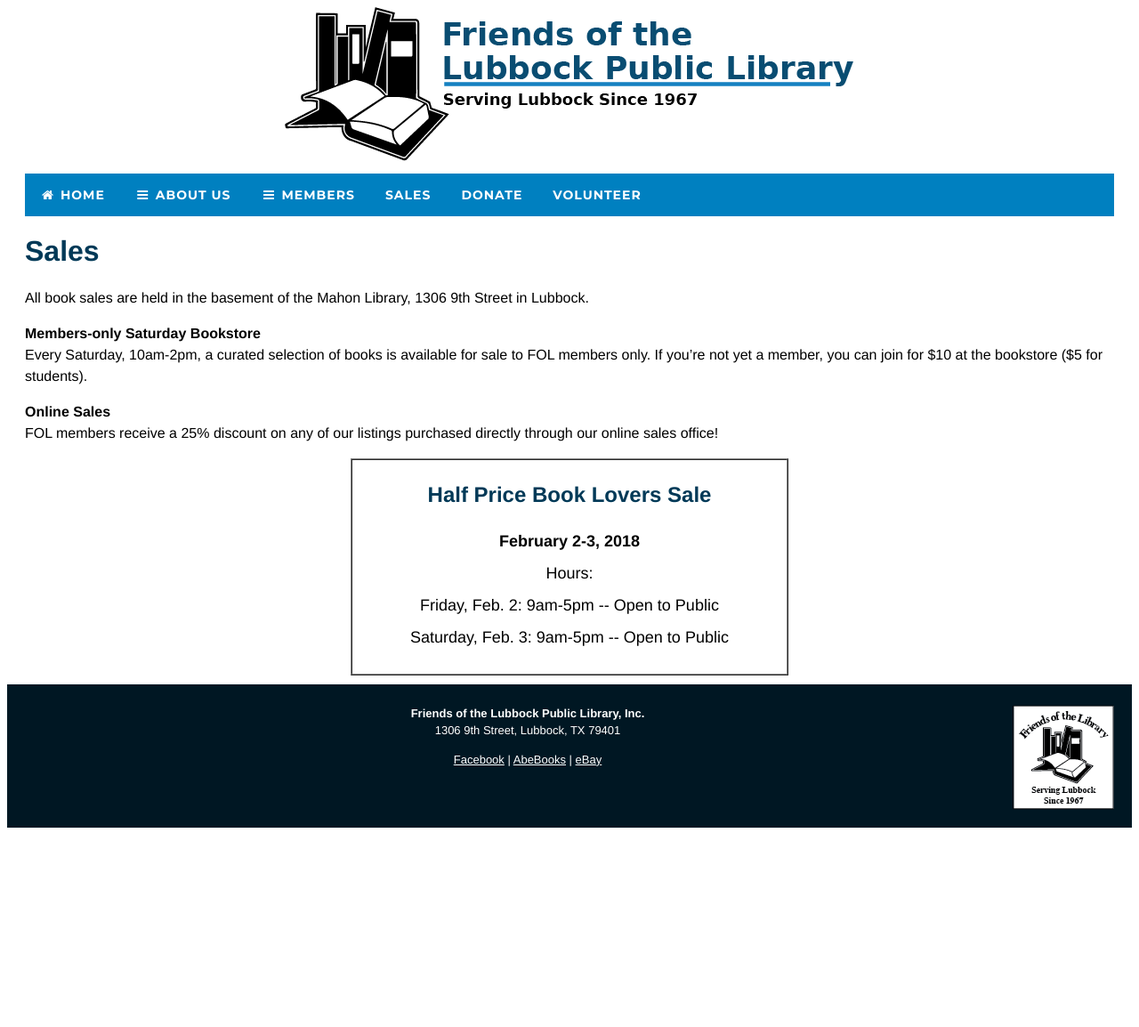
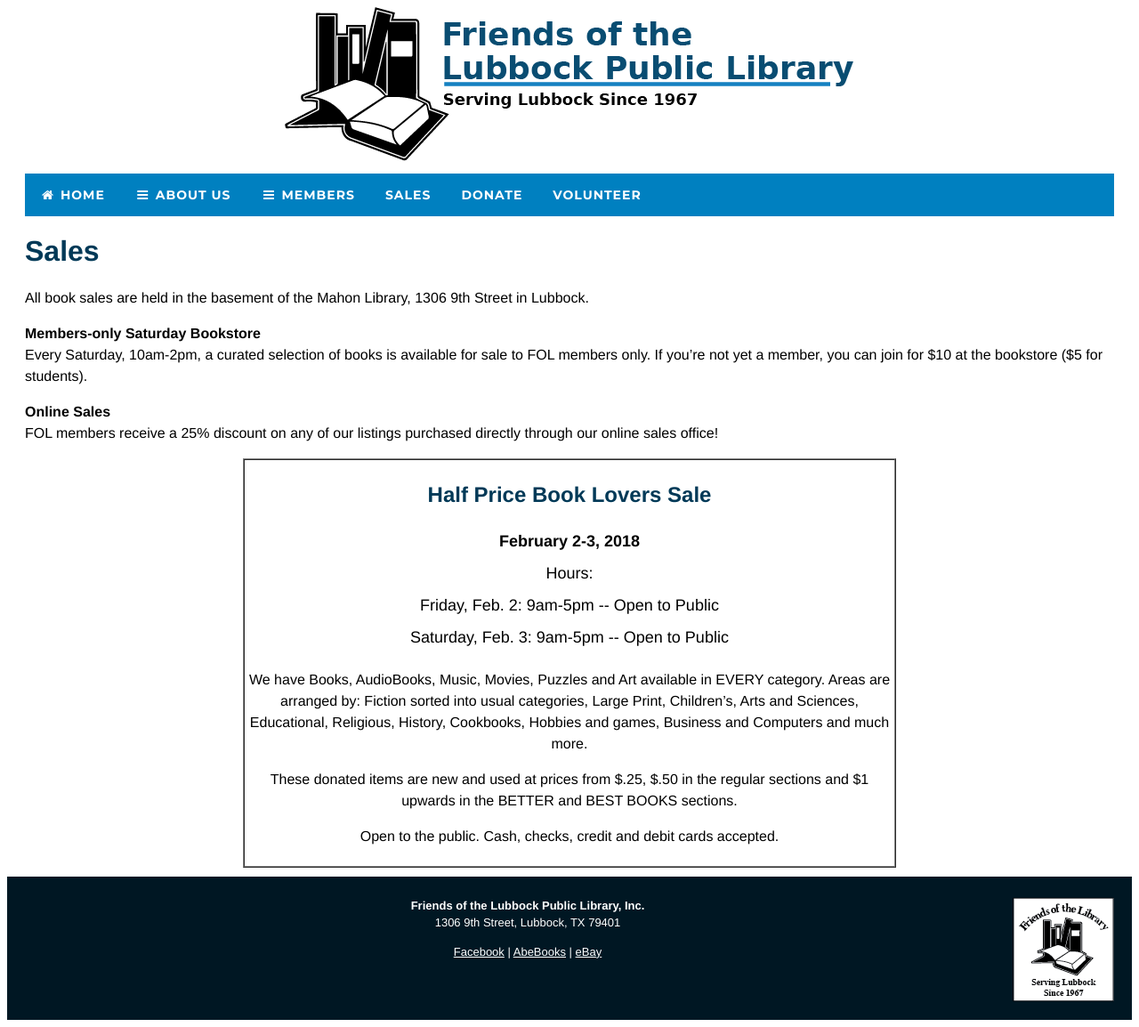
Before and after one commit to lubbockfol/lubbockfol.github.io, a Jekyll site: the page sales.html, which Jekyll copies as it is, in a window 1280 px wide. Shown: the whole page at 89% size. Built offline with Jekyll 4.4.1, drawn with Linux system fonts in a browser that asks for light colours; nearby versions of some CDN libraries; before the commit the page ends 938 px from its top, so only the background shows below that.

Commit message:
Add files via upload

```diff
--- a/sales.html
+++ b/sales.html
@@ -56,13 +56,16 @@
 FOL members receive a 25% discount on any of our listings purchased directly through our online sales office!</p>
 
 		<div align="center">
-		<table border="1" cellpadding="5" cellspacing="0" role="presentation">
+		<table border="1" cellpadding="5" cellspacing="0" width="60%" role="presentation">
 		<tr>
 		<td align="center"><h2>Half Price Book Lovers Sale</h2>
 		<p class="large"><b>February 2-3, 2018</b><br />
 		Hours:<br />
 		Friday, Feb. 2: 9am-5pm -- Open to Public<br />
-		Saturday, Feb. 3: 9am-5pm -- Open to Public</p></td>
+		Saturday, Feb. 3: 9am-5pm -- Open to Public</p>
+		<p>We have Books, AudioBooks, Music, Movies, Puzzles and Art available in EVERY category. Areas are arranged by: Fiction sorted into usual categories, Large Print, Children’s, Arts and Sciences, Educational, Religious, History, Cookbooks, Hobbies and games, Business and Computers and much more.</p>
+		<p>These donated items are new and used at prices from $.25, $.50 in the regular sections and $1 upwards in the BETTER and BEST BOOKS sections.</p>
+		<p>Open to the public. Cash, checks, credit and debit cards accepted.</p></td>
 		</tr>
 		</table>
 		</div>
```
